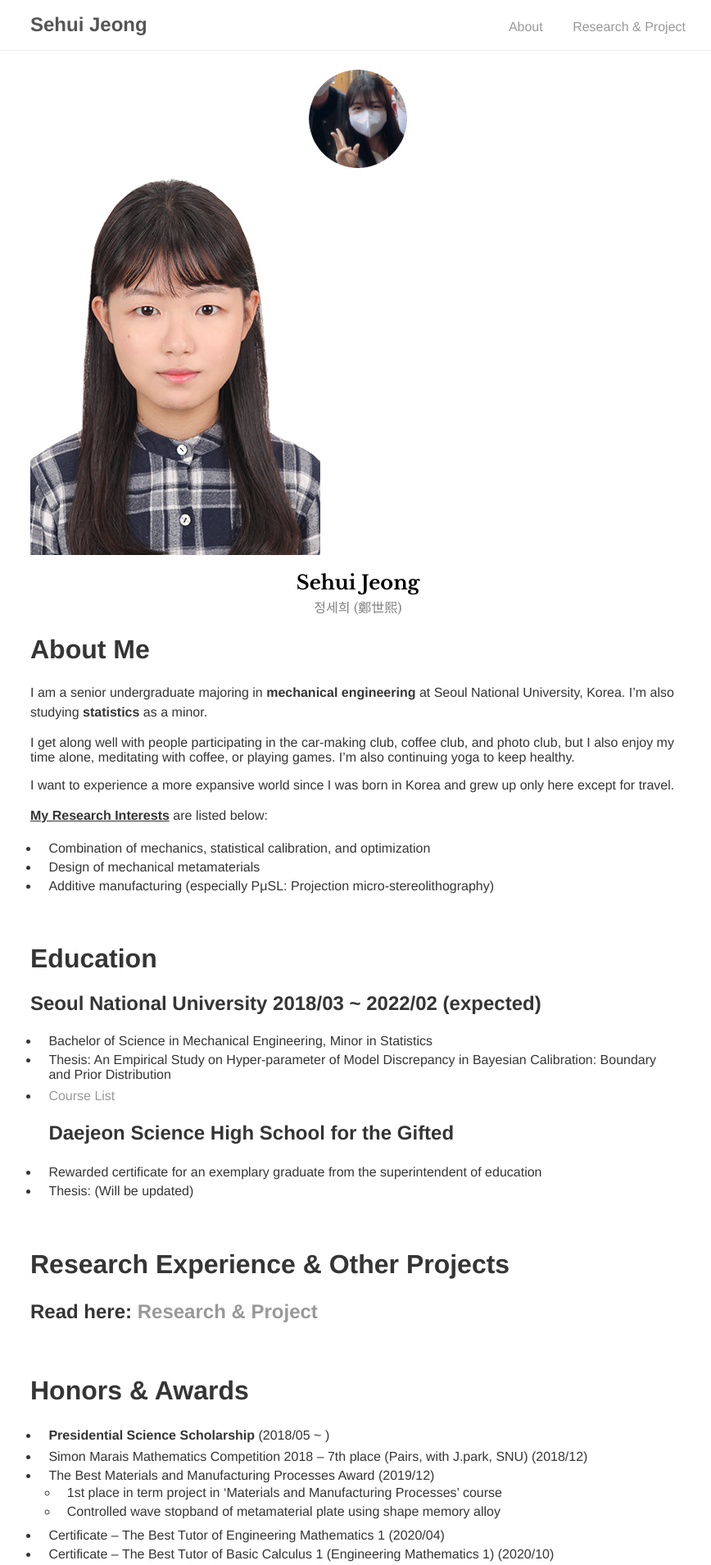
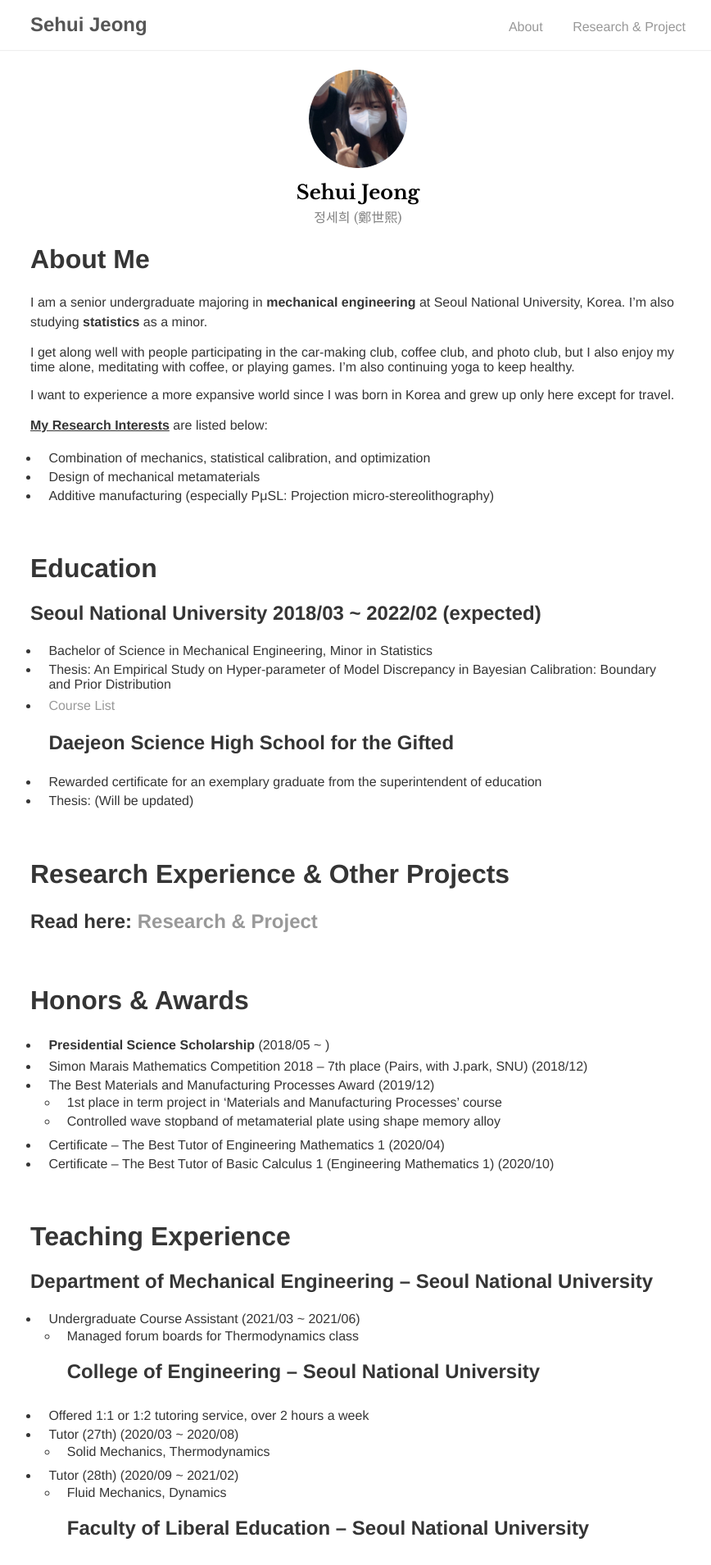
Before and after one commit to tpgml2612/CV, a Jekyll site: the page built from index.md, in a window 1280 px wide. Shown: the top 1909 px of the page at 82% size, without its empty margins (203-1071 px from the left). Built offline with Jekyll 4.4.1, drawn with Linux system fonts in a browser that asks for light colours; our own code applies the rules of GitHub Pages for plain Markdown files.

Commit message:
delete profile2

```diff
--- a/_config.yml
+++ b/_config.yml
@@ -10,7 +10,6 @@ author:
   desc: 정세희 (鄭世熙)
   email: tpgml2612@snu.ac.kr
   selfie: assets/img/profile.jpg
-  selfie2: assets/img/profile2.jpg
 
 # social
 social:
--- a/_layouts/about.html
+++ b/_layouts/about.html
@@ -5,7 +5,6 @@ layout: base
 <div class="about">
   <div class="profile">
     <img class="selfie" alt="{{ site.author.name }}" src="{{ site.author.selfie }}" />
-    <img class="selfie2" alt="{{ site.author.name }}" src="{{ site.author.selfie2 }}" />
     <div class="info">
       <div class="title">{{ site.author.name }}</div>
       <div class="description">{{ site.author.desc }}</div>
```
